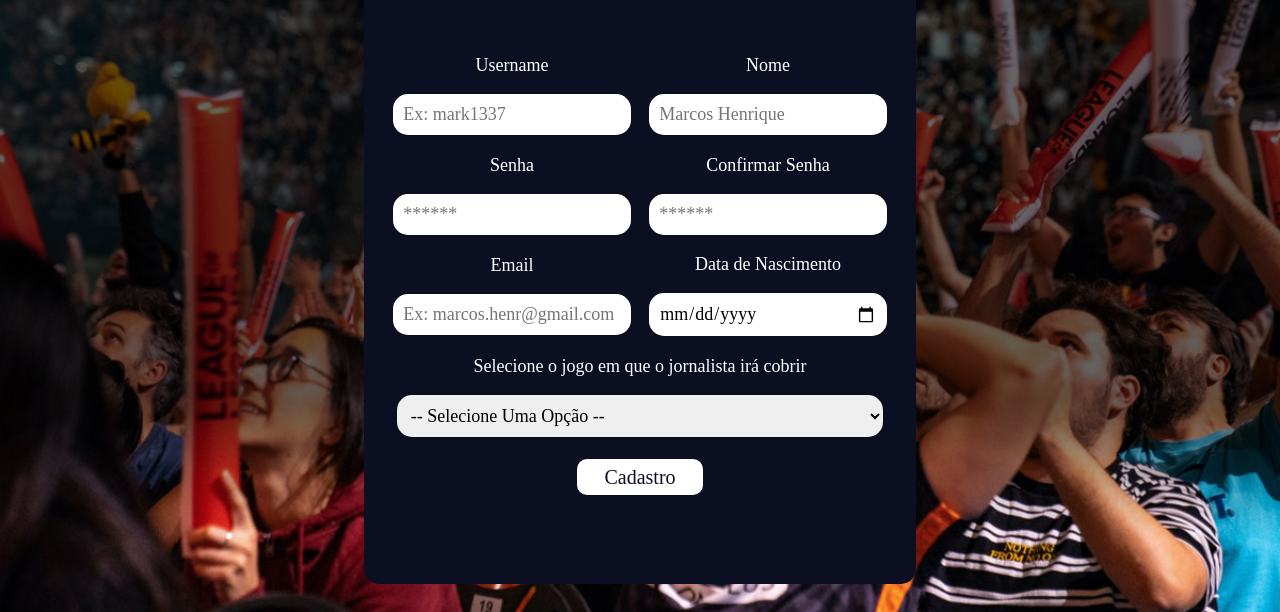
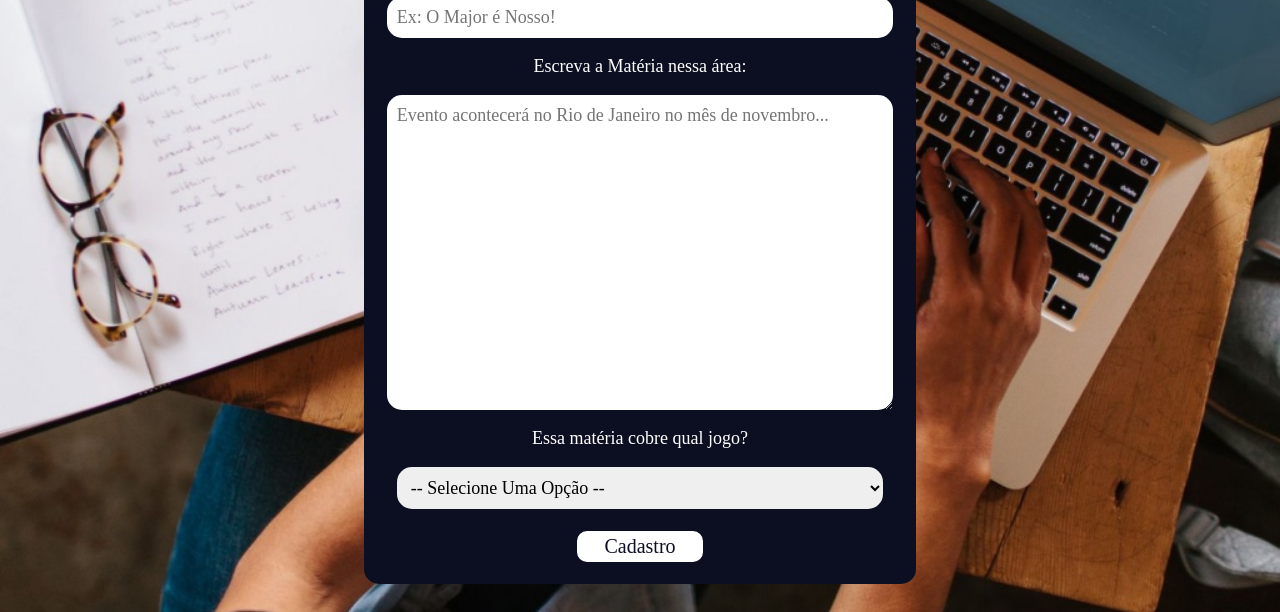
Before and after one commit to DanyloSPTech/projeto-ind-pi-1sem, a website: page Site/public/jornalista/novaMateria.html in a window 1280 px wide. Shown: the part 258-870 px from the top of the page. Drawn offline with Linux system fonts and the light colour scheme; a web font is replaced by a local one.

Commit message:
secao jornalista e funcao de deslogar

```diff
--- a/Site/public/css/style.css
+++ b/Site/public/css/style.css
@@ -431,6 +431,16 @@ a:hover{
     border: none;
 }
 
+.cardCadastro textarea{
+    width: 95%;
+    padding: 10px;
+    font-family: 'Inria Sans';
+    font-size: 18px;
+    border-radius: 15px;
+    border: none;
+    height: 50%;
+}
+
 .cardCadastro button{
     border-radius: 12px;
     background-color: #FFFFFF;
@@ -482,7 +492,42 @@ a:hover{
     border: none;
 }
 
-#txtSlcJogo{
-    margin-top: 50px;
+/* Fim Tela Cadastro */
+
+/* Inicio Home ADM */
+
+
+
+/* Fim Home ADM */
+
+/* Inicio Cadastro Jornalista */
+
+.bannerCadastroJornalista{
+    background-image: url('../images/bgCadastroJornalista.jpeg');
+    background-position-x: center;
+    background-position-y: center;
+    display: flex;
+    width: 100%;
+    height: 100vh;
+    justify-content: center;
+    align-items: center;
+    background-size: cover;
 }
-/* Fim Tela Cadastro */
+
+/* Fim Cadastro Jornalista */
+
+/* Inicio Nova Materia */
+
+.bannerNovaMateria{
+    background-image: url('../images/bgNovaMateria.jpg');
+    background-position-x: center;
+    background-position-y: center;
+    display: flex;
+    width: 100%;
+    height: 100vh;
+    justify-content: center;
+    align-items: center;
+    background-size: cover;
+}
+
+/* Fim Nova Materia */
--- a/Site/public/jornalista/novaMateria.html
+++ b/Site/public/jornalista/novaMateria.html
@@ -10,51 +10,27 @@
     <body>
         <div class="navBar">
             <div class="container">
-                <a href="../index.html"><h1>Portal e+sport</h1></a>
+                <h1 href="../index.html">Portal e+sport</h1>
                 <div class="barraMenu"></div>
                 <ul class="listaMenu">
                     <li class="itemMenu">Notícias</li>
                     <li class="itemMenu">Tópicos</li>
                     <li class="itemMenu">Eventos</li>
                 </ul>
-                <a href="../login.html"><button class="btnLogin">Login</button></a>
-                <a href="../cadastro.html"><button class="btnCadastro">Cadastre-se</button></a>
+                <a href="login.html" id="btnDeslogado1"><button class="btnLogin">Login</button></a>
+                <a href="cadastro.html" id="btnDeslogado2"><button class="btnCadastro">Cadastre-se</button></a>
+                <p id="nomeUserLogado" style="display: none;"></p>
+                <button id="btnDeslogar" class="btnCadastro" onclick="deslogar()">Sair</button>
             </div>
         </div>
-        <div class="bannerCadastro">
+        <div class="bannerNovaMateria">
             <div class="cardCadastro">
-                <h1>Cadastrar Novo Jornalista</h1>
-                <div class="colunaCadastro">
-                    <div class="campoColunaCadastro">
-                        <p>Username</p>
-                        <input id="inpUsername" placeholder="Ex: mark1337">
-                    </div>
-                    <div class="campoColunaCadastro">
-                        <p>Nome</p>
-                        <input id="inpNome" placeholder="Marcos Henrique">
-                    </div>
-                </div>
-                <div class="colunaCadastro">
-                    <div class="campoColunaCadastro">
-                        <p>Senha</p>
-                        <input id="inpSenha" type="password" placeholder="******">
-                    </div>
-                    <div class="campoColunaCadastro">
-                        <p>Confirmar Senha</p>
-                        <input id="inpConfirmarSenha" type="password" placeholder="******">
-                    </div>
-                </div>
-                <div class="colunaCadastro">
-                    <div class="campoColunaCadastro">
-                        <p>Email</p>
-                    <input id="inpEmail" placeholder="Ex: marcos.henr@gmail.com">
-                    </div>
-                    <div class="campoColunaCadastro">
-                        <p>Data de Nascimento</p>
-                        <input id="inpDtNasc" type="date">
-                    </div>
-                </div>
-                <p id="txtSlcJogo">Selecione o jogo em que o jornalista irá cobrir</p>
+                <h1>Nova Matéria</h1>
+                <p>Título da Matéria</p>
+                <input id="inpTituloMateria" placeholder="Ex: O Major é Nosso!">
+                <p>Escreva a Matéria nessa área:</p>
+                <textarea id="corpoMateria" placeholder="Evento acontecerá no Rio de Janeiro no mês de novembro..."></textarea>
+                <p id="txtSlcJogo">Essa matéria cobre qual jogo?</p>
                 <select id="slcJogo" class="slcJogo">
                     <option value="0">-- Selecione Uma Opção --</option>
                     <option value="1">Counter-Strike: Global Offensive</option>
@@ -71,3 +47,4 @@
 </html>
 
 <script src="../js/script.js"></script>
+<script src="../js/acesso.js"></script>
--- a/Site/public/js/acessoIndex.js
+++ b/Site/public/js/acesso.js
@@ -6,5 +6,6 @@ if(nivelAcesso > 0){
     btnDeslogado1.style.display = 'none';
     btnDeslogado2.style.display = 'none';
     nomeUserLogado.style.display = 'block';
+    btnDeslogar.style.display = 'block';
     nomeUserLogado.innerHTML = `Olá ${nomeUser}`;
 }
--- a/Site/public/js/script.js
+++ b/Site/public/js/script.js
@@ -256,3 +256,8 @@ function cadastrarJornalista(){
         }
     }
 }
+
+function deslogar(){
+    sessionStorage.clear();
+    window.location = "../index.html";
+}
```
Also changed, not shown: Site/public/admin/cadastroJornalista.html (+4 -4 lines), Site/public/index.html (+3 -1 lines), Site/public/images/bgCadastroJornalista.jpeg (added), Site/public/images/bgNovaMateria.jpg (added), 1 other file.
